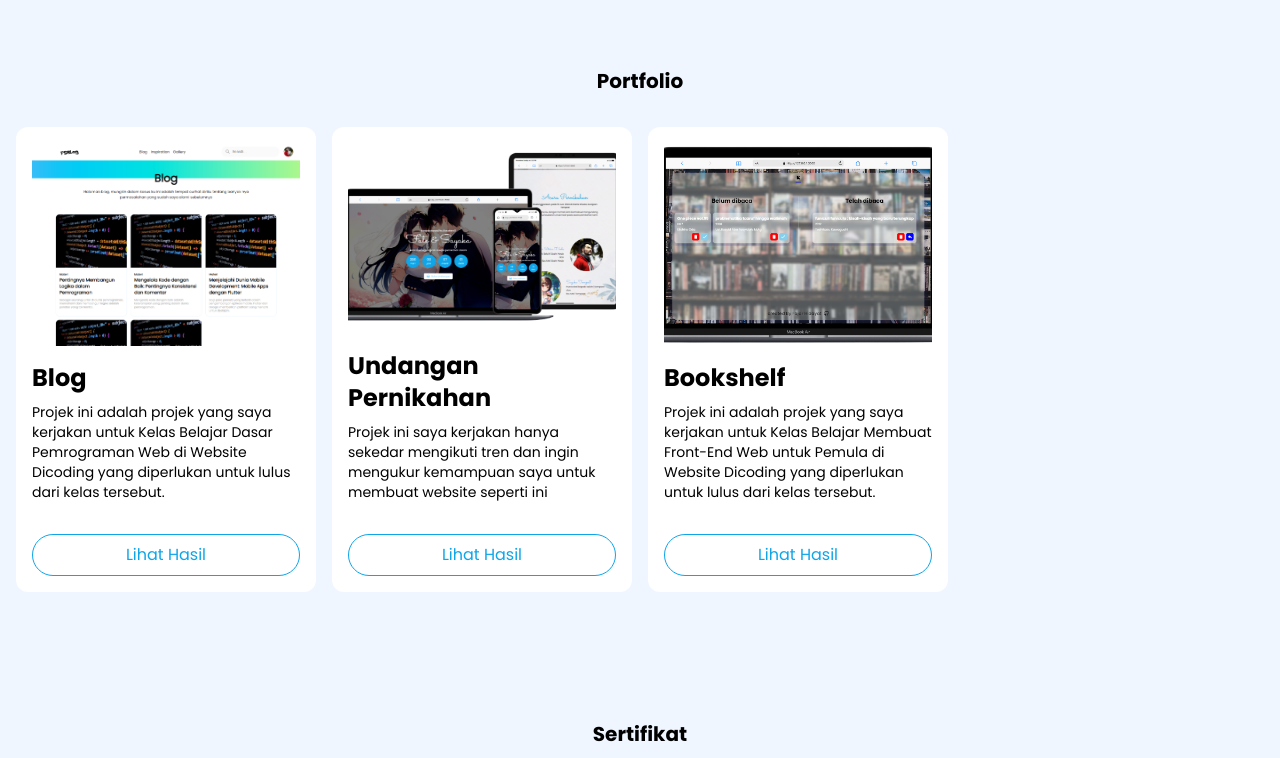
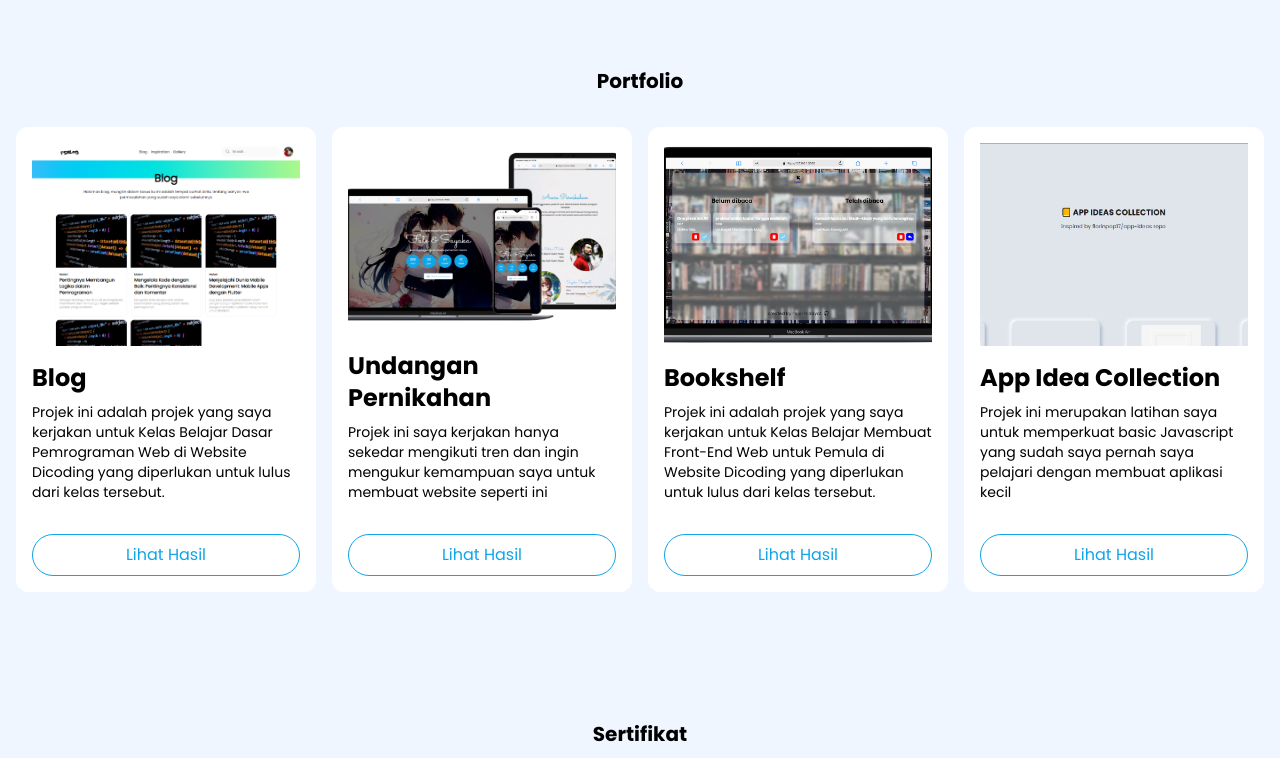
Before and after one commit to fajarhidayat18/fajarhidayat18.github.io, a website: page index.html in a window 1280 px wide. Shown: the part 1840-2598 px from the top of the page. Drawn offline with Linux system fonts and the light colour scheme.

Commit message:
feat: add new portofilo
menambahkan portofolia baru

```diff
--- a/index.html
+++ b/index.html
@@ -222,6 +222,27 @@
               >Lihat Hasil</a
             >
           </article>
+          <article
+            class="grid grid-rows-[1fr_0.1fr_0.1fr] gap-4 rounded-xl bg-white p-4 shadow-md transition-shadow ease-linear md:shadow-none md:hover:shadow-md"
+          >
+            <img
+              class="h-full w-full object-cover object-center"
+              src="assets/img/app-idea-collection.png"
+              alt="tangkapan layar projek bookshelf"
+            />
+            <div class="">
+              <h6 class="mb-2 text-2xl font-bold">App Idea Collection</h6>
+              <p class="mb-4 text-sm">
+                Projek ini merupakan latihan saya untuk memperkuat basic Javascript yang sudah saya pernah saya pelajari dengan membuat aplikasi kecil
+              </p>
+            </div>
+            <a
+              target="_blank"
+              href="https://app-idea-pratice-with-basic.netlify.app/"
+              class="flex items-center justify-center self-end rounded-full border border-sky-500 px-3 py-2 text-sky-500 transition ease-in-out hover:border-white hover:bg-sky-500 hover:text-white"
+              >Lihat Hasil</a
+            >
+          </article>
         </div>
       </section>
       <section id="sertificate" class="container mx-auto my-16">
```
Also changed, not shown: assets/img/app-idea-collection.png (added).
